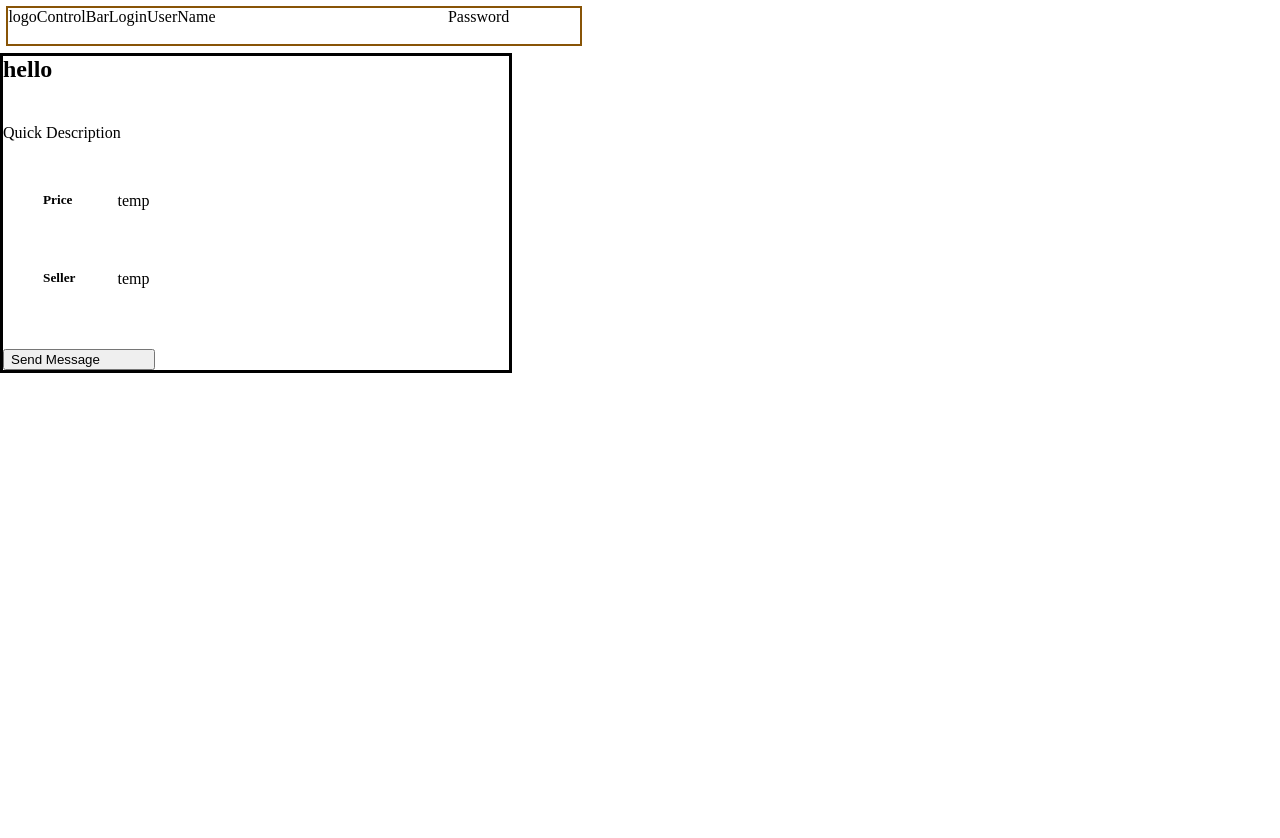
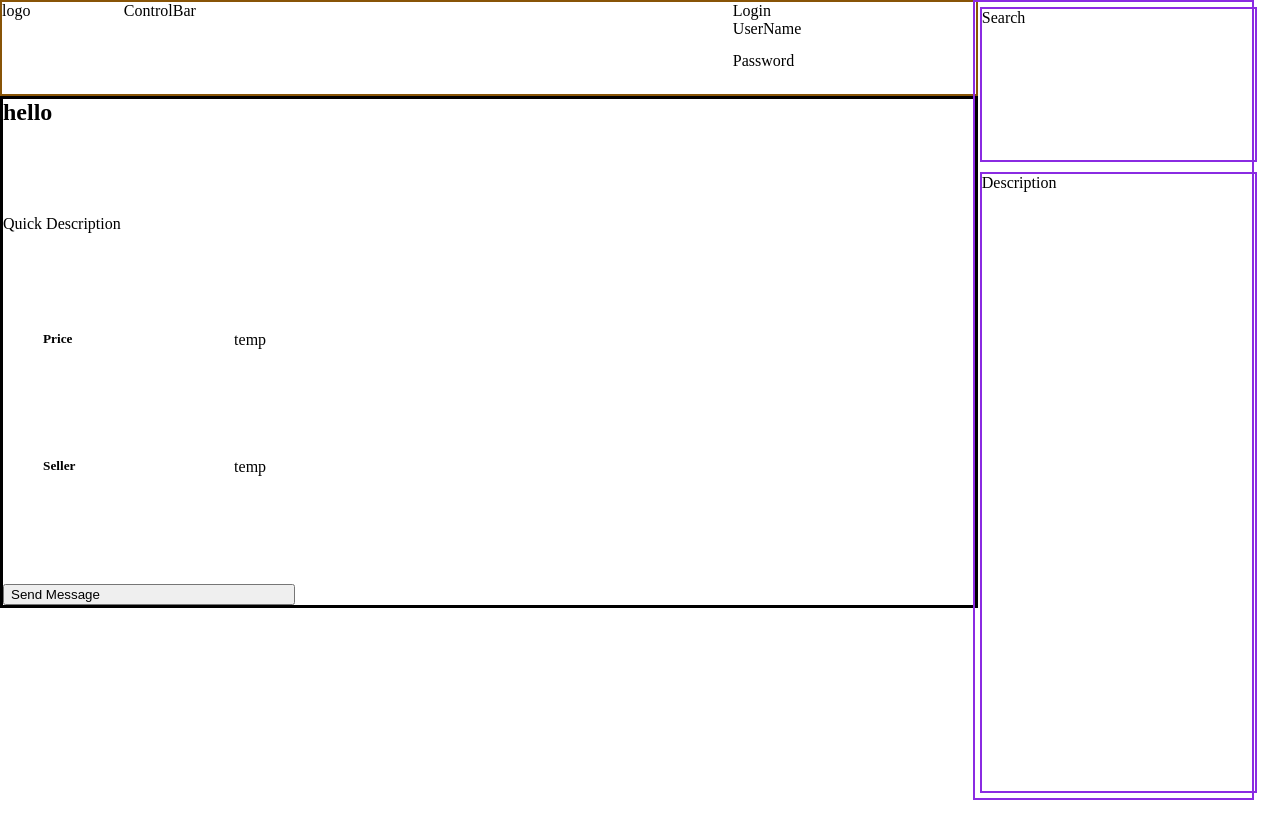
Before and after one commit to Phelsong/StrangerThingsProject, a React (Create React App) app: page / in a window 1280 px wide. Shown: the top 838 px of the page. Before the commit the page ends 800 px from the top, so only its background shows below. Built offline with nearby package versions, Linux system fonts and the light colour scheme.

Commit message:
skeleton built

```diff
--- a/public/index.css
+++ b/public/index.css
@@ -1,44 +1,117 @@
-*{
+* {
     display: flex;
     box-sizing: border-box;
-    width: 50vw;
-    height: 50vh;
+    width: 98vw;
+    height: 80vh;
     margin: 0;
 }
+
 head {
     display: none;
 }
+
 #app {
     width: 100%;
     height: 100%;
     flex-flow: column nowrap;
 }
 
-.topBarContent{
-    margin: 1%;
-    width: 90%;
-    height: 10%;
-    border:2px solid rgb(136, 84, 6);
+/* GrandDaddy End*/
+
+/* Top Bar Start */
+
+.topBar {
+    width: 78%;
+    height: 15%;
+    border: 2px solid rgb(136, 84, 6);
+    justify-content: space-between;
+    top: 0%;
+    position: sticky;
 }
 
+.topBar .logo {
+    width: 10%;
+    height: 10%;
+}
 
-.mainViewBox{
-    width: 80%;
+.topBar #controlBar {
+    width: 60%;
+}
+
+.topBar #login {
+    width: 25%;
+    flex-flow: column nowrap;
+}
+
+.topBar #login #userName {
+    width: 50%;
+    height: 5%;
+}
+
+.topBar #login #password {
+    width: 50%;
+    height: 5%;
+}
+
+/* Top Bar End */
+
+
+
+
+/* Main App Area Start */
+.mainViewBox {
+    width: 78%;
     height: 80%;
     flex-flow: column nowrap;
-    border:3px solid black;
+    border: 3px solid black;
 }
+
 .mainViewBox ul {
     margin: 0;
     width: 50%;
     height: 50%;
     flex-flow: column nowrap;
 }
-.mainViewBox ul li{
+
+.mainViewBox ul li {
     width: 50%;
     height: 50%;
 }
-.mainViewBox button{
+
+.mainViewBox button {
     width: 30%;
     height: 10%;
 }
+
+/* Main App Area End*/
+
+
+
+/* SideBar App Area Start*/
+.sideBar {
+    width: 22%;
+    height: 100%;
+    float: right;
+    left: 76%;
+    position: fixed;
+    flex-flow: column nowrap;
+    border: 2px solid blueviolet;
+}
+
+.sideBar .mainSearch {
+    margin: 5px;
+    width: 100%;
+    height: 20%;
+    border: 2px solid blueviolet;
+}
+
+.sideBar .descripBox {
+    margin: 5px;
+    width: 100%;
+    height: 80%;
+    border: 2px solid blueviolet;
+}
+
+
+
+/* SideBar App Area End*/
--- /dev/null
+++ b/src/components/SideBar/Description.jsx
@@ -0,0 +1,13 @@
+import React from "react"
+
+
+const Description = () => {
+
+    return (
+<div className="descripBox">
+Description
+</div>
+
+    )}
+
+export default Description
--- /dev/null
+++ b/src/components/SideBar/SearchBar.jsx
@@ -0,0 +1,11 @@
+import React from "react"
+
+const SearchBar = () => {
+
+    return (
+<div className="mainSearch">
+Search
+</div>
+    )}
+
+export default SearchBar
--- /dev/null
+++ b/src/components/SideBar/SideBar.jsx
@@ -0,0 +1,25 @@
+import React from "react"
+import Description from "./Description"
+import SearchBar from "./SearchBar"
+
+
+
+const SideBar = () => {
+
+    return (
+<div className="sideBar">
+<SearchBar />
+<Description />
+
+
+
+
+</div>
+
+    )}
+
+
+
+export default SideBar
+export {default as SearchBar} from './SearchBar'
+export {default as Description} from './Description'
--- a/src/components/TopBar/TopNavBar.jsx
+++ b/src/components/TopBar/TopNavBar.jsx
@@ -5,7 +5,7 @@ import Login from "./Login"
 const TopNavBar = () => {
 
     return(
-        <header className="topBarContent">
+        <header className="topBar">
 
             <div className="logo">
                 logo
--- a/src/components/index.jsx
+++ b/src/components/index.jsx
@@ -2,3 +2,6 @@ export {default as Main} from './Main'
 export {default as TopNavBar} from './TopBar/TopNavBar'
 export {default as ControlBar} from './TopBar/ControlBar'
 export {default as Login} from './TopBar/Login'
+export {default as SideBar} from './SideBar/SideBar.jsx'
+export {default as SearchBar} from './SideBar/SearchBar'
+export {default as Description} from './SideBar/Description'
--- a/src/index.jsx
+++ b/src/index.jsx
@@ -1,13 +1,17 @@
 import React from 'react'
 import ReactDom from 'react-dom'
 import {BrowserRouter as Router} from 'react-router-dom'
-import {Main, TopNavBar} from './components'
+import {Main, TopNavBar, SideBar} from './components'
 
 
 
 ReactDom.render(
     <Router>
+
         <TopNavBar />
+
         <Main/>
+        <SideBar/>
+
     </Router>, document.getElementById("app")
 )
```
Also changed, not shown: src/components/Description.jsx (deleted), src/components/SearchBar.jsx (deleted).
